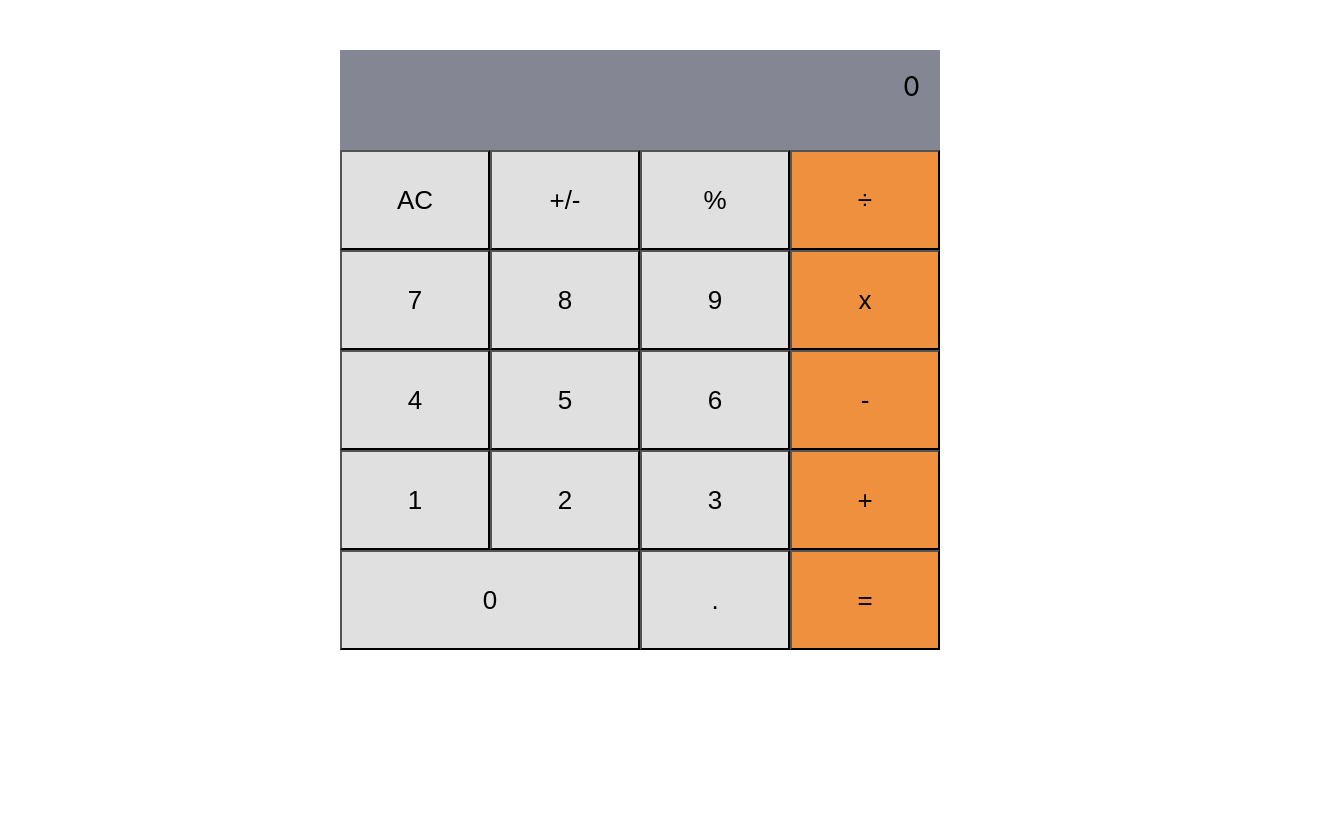
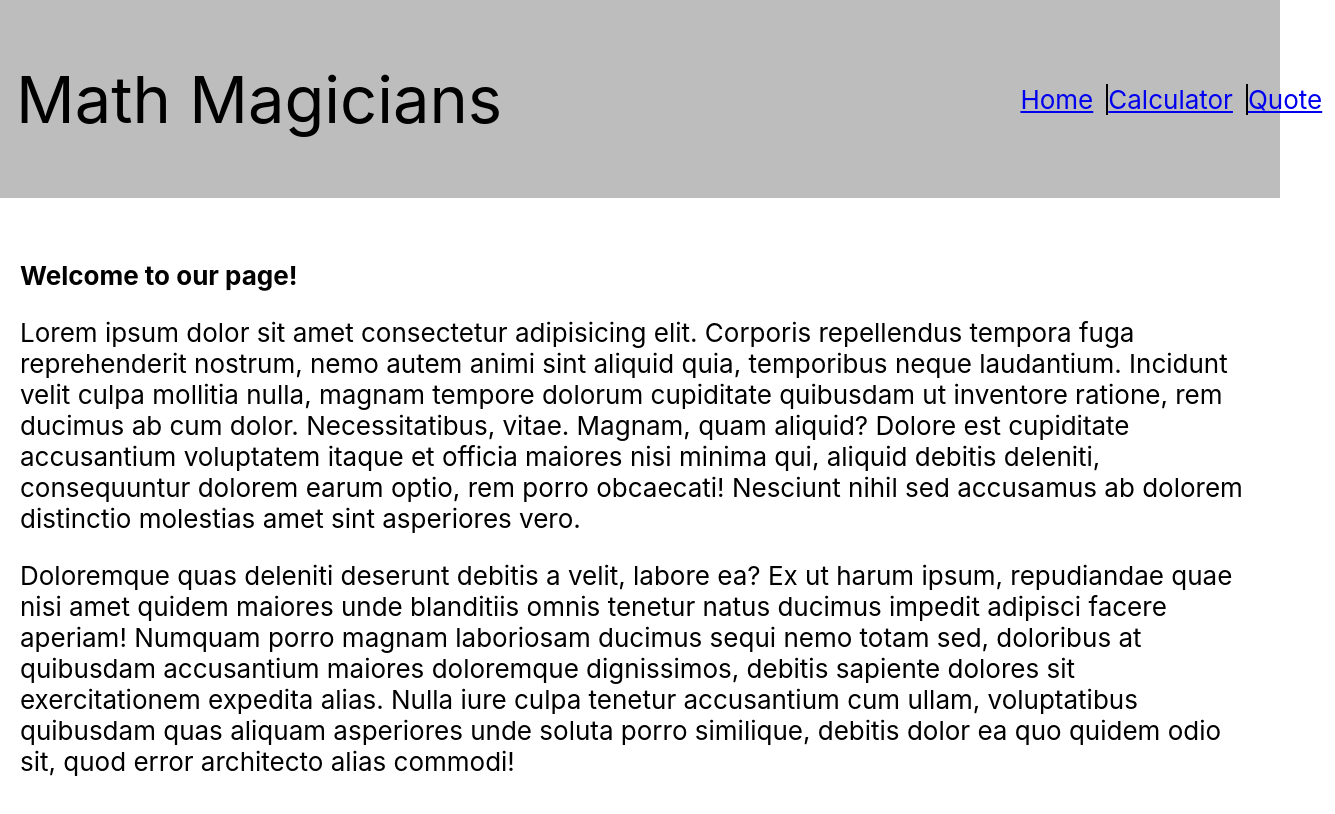
Before and after one commit to brahimdidi/math-magic, a React (Create React App) app: page / in a window 1280 px wide. Shown: the top 814 px of the page, 1335 px wide, since content can reach past the window. Built offline with nearby package versions, Linux system fonts and the light colour scheme.

Commit message:
create Navbar home and quote components add routers,add styles,fix linters

```diff
--- a/package.json
+++ b/package.json
@@ -9,6 +9,7 @@
     "big.js": "^6.1.1",
     "react": "^17.0.2",
     "react-dom": "^17.0.2",
+    "react-router-dom": "^6.3.0",
     "react-scripts": "5.0.0",
     "web-vitals": "^2.1.4"
   },
--- a/src/App.js
+++ b/src/App.js
@@ -1,21 +1,23 @@
 import './App.css';
-import React, { Component } from 'react';
-import Calcul from './components/calculator';
-import './components/calculator.css';
+import React from 'react';
+import { BrowserRouter as Router, Route, Routes } from 'react-router-dom';
+import Calcul from './components/Calculator/calculator';
+import './components/Calculator/calculator.css';
+import Nav from './components/Navbar/Navbar';
+import Quote from './components/Quote/Quote';
+import Home from './components/Home/Home';
 
-class App extends Component {
-  constructor(props) {
-    super(props);
-    this.state = {};
-  }
-
-  render() {
-    return (
-      <div className="Container">
-        <Calcul />
-      </div>
-    );
-  }
-}
+const App = () => (
+  <Router>
+    <Nav />
+    <main>
+      <Routes>
+        <Route path="/" element={<Home />} />
+        <Route path="/calculator" element={<Calcul />} />
+        <Route path="/quote" element={<Quote />} />
+      </Routes>
+    </main>
+  </Router>
+);
 
 export default App;
--- a/src/components/calculator.css
+++ b/src/components/Calculator/calculator.css
@@ -7,10 +7,16 @@ button {
   text-transform: uppercase;
 }
 
-.Container {
+.calculator-section {
   width: 100%;
   height: 100%;
   padding: 50px;
+  display: grid;
+  grid-template-columns: repeat(2, 40%);
+}
+
+.calculator-title {
+  font-size: 40px;
 }
 
 .input {
--- /dev/null
+++ b/src/components/Calculator/calculator.js
@@ -0,0 +1,65 @@
+import React, { Component } from 'react';
+import calculate from '../../logic/calculate';
+
+class Calcul extends Component {
+  constructor(prop) {
+    super(prop);
+    this.state = {
+      total: 0,
+      next: null,
+      operation: null,
+    };
+    this.handler = this.handler.bind(this);
+  }
+
+  handler(e) {
+    this.setState((state) => calculate(state, e.target.textContent));
+  }
+
+  render() {
+    const { total, next, operation } = this.state;
+    return (
+      <section className="calculator-section">
+        <div className="calculator-title">Lets do some Math</div>
+        <div className="calculator">
+          <div className="input">
+            {total}
+            {operation}
+            {next}
+          </div>
+          <ul className="AC">
+            <button onClick={this.handler} type="button">AC</button>
+            <button onClick={this.handler} type="button">+/-</button>
+            <button onClick={this.handler} type="button">%</button>
+            <button onClick={this.handler} className="bg-orange" type="button">÷</button>
+          </ul>
+          <ul className="789x">
+            <button onClick={this.handler} type="button">7</button>
+            <button onClick={this.handler} type="button">8</button>
+            <button onClick={this.handler} type="button">9</button>
+            <button onClick={this.handler} className="bg-orange button-x" type="button">x</button>
+          </ul>
+          <ul className="456">
+            <button onClick={this.handler} type="button">4</button>
+            <button onClick={this.handler} type="button">5</button>
+            <button onClick={this.handler} type="button">6</button>
+            <button onClick={this.handler} className="bg-orange" type="button">-</button>
+          </ul>
+          <ul className="123">
+            <button onClick={this.handler} type="button">1</button>
+            <button onClick={this.handler} type="button">2</button>
+            <button onClick={this.handler} type="button">3</button>
+            <button onClick={this.handler} className="bg-orange" type="button">+</button>
+          </ul>
+          <ul className="0+">
+            <button onClick={this.handler} className="button-0" type="button">0</button>
+            <button onClick={this.handler} type="button">.</button>
+            <button onClick={this.handler} className="bg-orange" type="button">=</button>
+          </ul>
+        </div>
+      </section>
+    );
+  }
+}
+
+export default Calcul;
--- /dev/null
+++ b/src/components/Home/Home.css
@@ -0,0 +1,4 @@
+.home-section {
+  margin-top: 20px;
+  padding: 20px;
+}
--- /dev/null
+++ b/src/components/Home/Home.js
@@ -0,0 +1,32 @@
+import React from 'react';
+import './Home.css';
+
+const Home = () => (
+  <section className="home-section">
+    <h2>Welcome to our page!</h2>
+    <p>
+      Lorem ipsum dolor sit amet consectetur adipisicing elit. Corporis
+      repellendus tempora fuga reprehenderit nostrum, nemo autem animi sint
+      aliquid quia, temporibus neque laudantium. Incidunt velit culpa mollitia
+      nulla, magnam tempore dolorum cupiditate quibusdam ut inventore ratione,
+      rem ducimus ab cum dolor. Necessitatibus, vitae. Magnam, quam aliquid?
+      Dolore est cupiditate accusantium voluptatem itaque et officia maiores
+      nisi minima qui, aliquid debitis deleniti, consequuntur dolorem earum
+      optio, rem porro obcaecati! Nesciunt nihil sed accusamus ab dolorem
+      distinctio molestias amet sint asperiores vero.
+    </p>
+    <p>
+      Doloremque quas deleniti deserunt debitis a velit, labore ea? Ex ut harum
+      ipsum, repudiandae quae nisi amet quidem maiores unde blanditiis omnis
+      tenetur natus ducimus impedit adipisci facere aperiam! Numquam porro
+      magnam laboriosam ducimus sequi nemo totam sed, doloribus at quibusdam
+      accusantium maiores doloremque dignissimos, debitis sapiente dolores sit
+      exercitationem expedita alias. Nulla iure culpa tenetur accusantium cum
+      ullam, voluptatibus quibusdam quas aliquam asperiores unde soluta porro
+      similique, debitis dolor ea quo quidem odio sit, quod error architecto
+      alias commodi!
+    </p>
+  </section>
+);
+
+export default Home;
--- /dev/null
+++ b/src/components/Navbar/Navbar.css
@@ -0,0 +1,33 @@
+.nav-section {
+  display: flex;
+  justify-content: space-between;
+  padding: 6px;
+  align-items: center;
+  margin-top: 0;
+  background-color: rgb(189, 189, 189);
+}
+
+.nav-section h1 {
+  font-size: 2.5rem;
+  font-weight: 400;
+  padding: 10px;
+}
+
+nav {
+  width: 20%;
+}
+
+.nav-ul {
+  display: flex;
+  justify-content: space-evenly;
+  list-style: none;
+}
+
+.nav-ul li {
+  border-right: 2px solid black;
+  padding-right: 13px;
+}
+
+.quote-li {
+  border: none !important;
+}
--- /dev/null
+++ b/src/components/Navbar/Navbar.js
@@ -0,0 +1,24 @@
+import React from 'react';
+import './Navbar.css';
+import { Link } from 'react-router-dom';
+
+const Nav = () => (
+  <header className="nav-section">
+    <h1>Math Magicians</h1>
+    <nav>
+      <ul className="nav-ul">
+        <li>
+          <Link to="/">Home</Link>
+        </li>
+        <li>
+          <Link to="/calculator">Calculator</Link>
+        </li>
+        <li className="quote-li">
+          <Link to="/quote">Quote</Link>
+        </li>
+      </ul>
+    </nav>
+  </header>
+);
+
+export default Nav;
--- /dev/null
+++ b/src/components/Quote/Quote.css
@@ -0,0 +1,5 @@
+.quote-section {
+  display: flex;
+  justify-content: center;
+  align-items: center;
+}
--- /dev/null
+++ b/src/components/Quote/Quote.js
@@ -0,0 +1,13 @@
+import React from 'react';
+import './Quote.css';
+
+const Quote = () => (
+  <section className="quote-section">
+    <blockquote>
+      Mathmatic is not about numbers, equations, computations, or algorithms: it
+      is about understanding. - William Paul Thurston
+    </blockquote>
+  </section>
+);
+
+export default Quote;
--- a/src/components/calculator.js
+++ /dev/null
@@ -1,62 +0,0 @@
-import React, { Component } from 'react';
-import calculate from '../logic/calculate';
-
-class Calcul extends Component {
-  constructor(prop) {
-    super(prop);
-    this.state = {
-      total: 0,
-      next: null,
-      operation: null,
-    };
-    this.handler = this.handler.bind(this);
-  }
-
-  handler(e) {
-    this.setState((state) => calculate(state, e.target.textContent));
-  }
-
-  render() {
-    const { total, next, operation } = this.state;
-    return (
-      <div className="calculator">
-        <div className="input">
-          {total}
-          {operation}
-          {next}
-        </div>
-        <ul className="AC">
-          <button onClick={this.handler} type="button">AC</button>
-          <button onClick={this.handler} type="button">+/-</button>
-          <button onClick={this.handler} type="button">%</button>
-          <button onClick={this.handler} className="bg-orange" type="button">÷</button>
-        </ul>
-        <ul className="789x">
-          <button onClick={this.handler} type="button">7</button>
-          <button onClick={this.handler} type="button">8</button>
-          <button onClick={this.handler} type="button">9</button>
-          <button onClick={this.handler} className="bg-orange button-x" type="button">x</button>
-        </ul>
-        <ul className="456">
-          <button onClick={this.handler} type="button">4</button>
-          <button onClick={this.handler} type="button">5</button>
-          <button onClick={this.handler} type="button">6</button>
-          <button onClick={this.handler} className="bg-orange" type="button">-</button>
-        </ul>
-        <ul className="123">
-          <button onClick={this.handler} type="button">1</button>
-          <button onClick={this.handler} type="button">2</button>
-          <button onClick={this.handler} type="button">3</button>
-          <button onClick={this.handler} className="bg-orange" type="button">+</button>
-        </ul>
-        <ul className="0+">
-          <button onClick={this.handler} className="button-0" type="button">0</button>
-          <button onClick={this.handler} type="button">.</button>
-          <button onClick={this.handler} className="bg-orange" type="button">=</button>
-        </ul>
-      </div>
-    );
-  }
-}
-
-export default Calcul;
```
Also changed, not shown: 1 other file (tests, documents, lock files or other folders).
